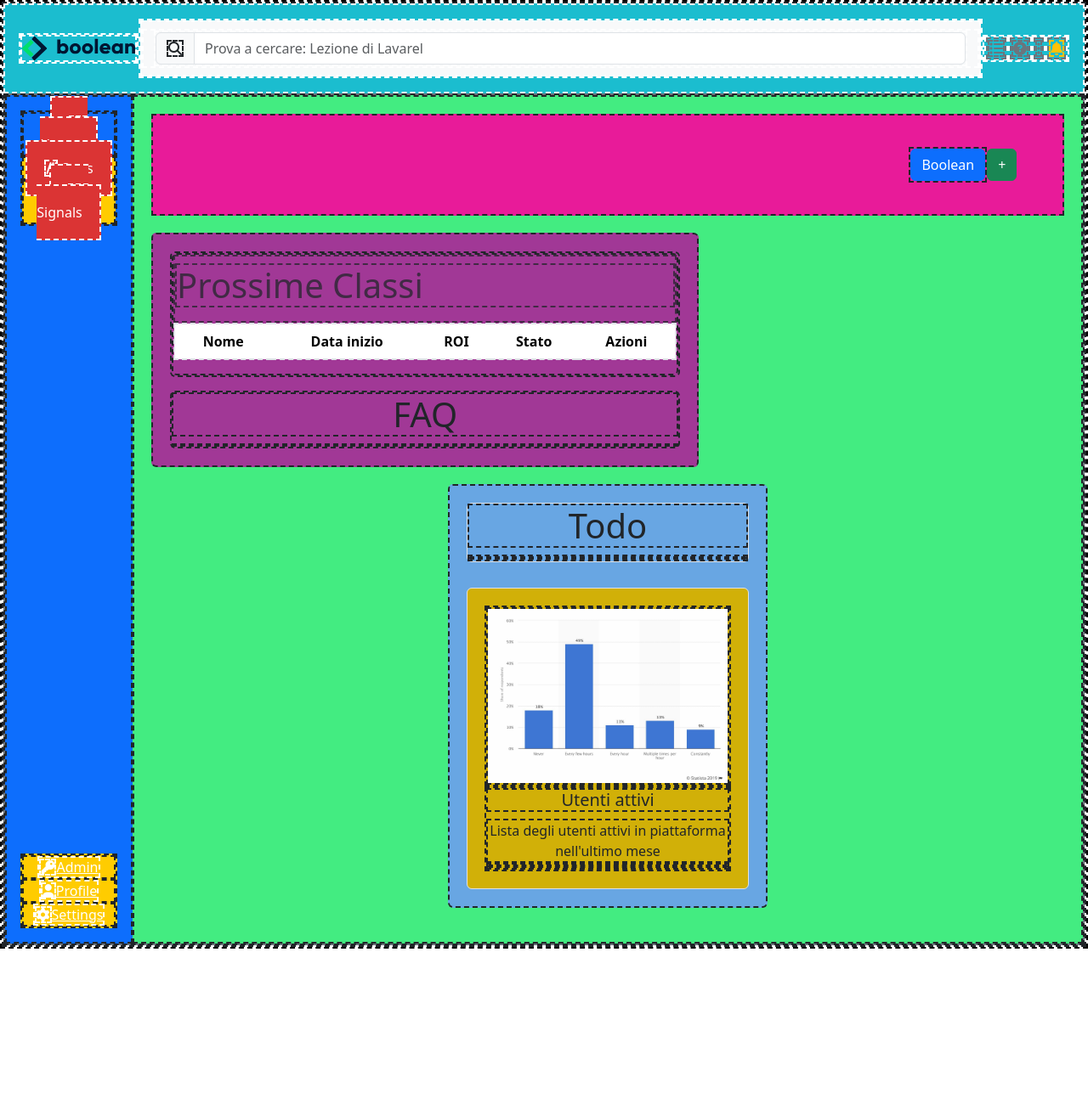
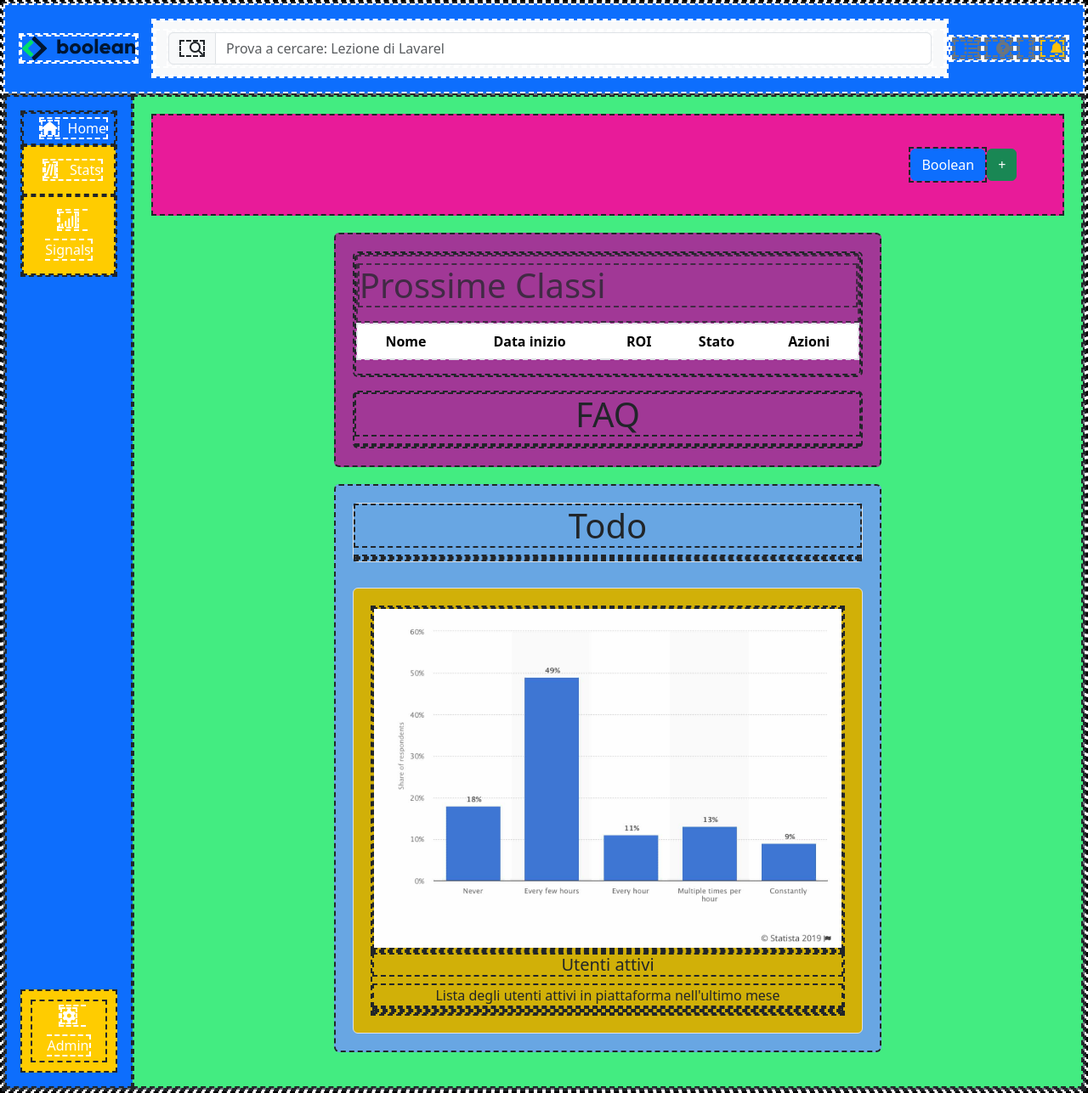
Before and after one commit to leamusa/html-css-bootstrap-dashboard, a plain HTML site: page index.html in a window 1280 px wide. Shown: the whole page at 85% size. Before the commit the page ends 1117 px from the top, so only its background shows below. Drawn offline with nearby package versions, Linux system fonts and the light colour scheme; files whose address does not match are found by name.

Commit message:
menu left fixwd in html and css

```diff
--- a/assets/css/style.css
+++ b/assets/css/style.css
@@ -1,3 +1,4 @@
+/* Reset */
 * {
   margin: 0;
   padding: 0;
@@ -6,13 +7,20 @@
 }
 
 /* HEADER */
-
 .header {
   background-color: #1bbdcf;
   color: #fff;
   text-align: center;
   padding: 20px;
   border: 2px dashed;
+}
+
+.header i {
+  padding-left: 10px;
+}
+
+.logo {
+  margin-right: 15px;
 }
 
 /* NAV LEFT */
@@ -33,6 +41,22 @@
   text-align: center;
   border: 2px dashed;
 }
+
+.nav-left a {
+  text-decoration: none;
+  color: white;
+  line-height: 35px;
+  margin-left: 10%;
+}
+
+.nav-left i {
+  margin-right: 10px;
+}
+
+.nav-links:hover {
+  background-color: rgb(157, 157, 157);
+}
+
 /* NAV LEFT XS */
 .continer-nav-left-xs {
   display: none;
@@ -56,38 +80,10 @@
 .nav-left div:nth-child(3),
 .nav-left div:nth-child(4) {
   background-color: #ffcc00;
-  /padding: 10px;
+  padding: 10px;
   border: 2px dashed;
 }
 
-/* NAV LEFT */
-.nav-left-container {
-  display: flex;
-  background-color: #06e983;
-  padding: 20px;
-  border: 2px dashed;
-}
-
-.nav-left {
-  flex: 0 0 150px;
-  background-color: #ec0571;
-  padding: 10px;
-  display: flex;
-  flex-direction: column;
-  justify-content: space-between;
-  text-align: center;
-  border: 2px dashed;
-}
-
-.nav-links a {
-  text-decoration: none;
-  color: white;
-  margin-bottom: 15px;
-  text-align: center;
-  padding: 20px;
-  border: 2px dashed;
-  background-color: #db3434;
-}
 /* NAV CENTER */
 .central {
   height: 100%;
@@ -107,25 +103,22 @@
 }
 
 /* CONTAINER PROSSIME CLASSI AND FAQ */
-.container-prossime-classi-and-faq {
+.container-prossime-classi-and-faq,
+.container-todo-utenti-attivi {
   width: 60%;
+  margin: 20px auto;
   padding: 20px;
-  background-color: #a13896;
   border-radius: 10px;
-  margin: 20px 0;
   text-align: center;
   border: 2px dashed;
 }
 
-/* CONTAINER TODO UTENTI ATTIVI */
+.container-prossime-classi-and-faq {
+  background-color: #a13896;
+}
+
 .container-todo-utenti-attivi {
-  width: 35%;
-  margin: 20px auto;
-  padding: 20px;
   background-color: #68a6e3;
-  border-radius: 10px;
-  text-align: center;
-  border: 2px dashed;
 }
 
 /* UTENTI ATTIVI */
@@ -143,10 +136,7 @@
   .container-todo-utenti-attivi {
     width: 100%;
   }
-}
-/* Media Query per nascondere il menu di sinistra nelle schermate più piccole */
-@/* Media Query per nascondere il menu di sinistra nelle schermate più piccole */
-@media all and (max-width: 768px) {
+
   .nav-left {
     display: none;
   }
--- a/index.html
+++ b/index.html
@@ -31,9 +31,9 @@
   <body>
 
     <!-- HEADER -->
-<header class="header d-flex align-items-center justify-content-between text-white p-3">
+    <header class="header d-flex align-items-center justify-content-between bg-primary text-white p-3">
         <!-- Logo -->
-    <div class="logo"> <img src="/assets/img/logo.svg" alt=""></div>
+        <div class="logo"> <img src="./assets/img/logo.svg" alt=""></div>
 
         <!-- Search Bar -->
         <div class="nav-bar w-100">
@@ -76,9 +76,8 @@
 
             <!-- Admin Section -->
             <div>
-                <div><a href="" class="text-white"> <i class="fa-solid fa-key"></i>Admin</a></div>
-                <div><a href="" class="text-white"> <i class="fa-solid fa-user"></i>Profile</a></div>
-                <div><a href="" class="text-white"> <i class="fa-solid fa-cog"></i>Settings</a></div>
+
+                <div><a href="" class="text-white"> <i class="fa-solid fa-cog"></i>Admin</a></div>
             </div>
 
             <!-- Collapse Button -->
```
Lines whose indentation alone changed are shown as unchanged.
